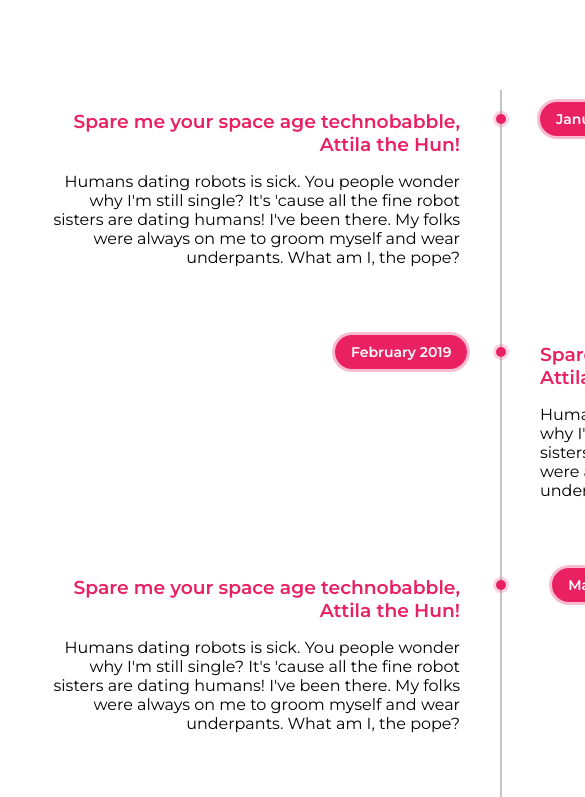
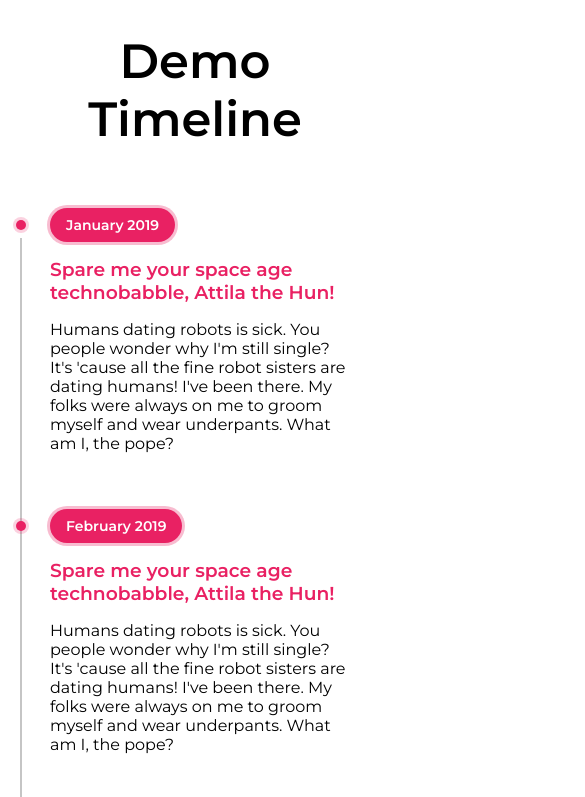
Before and after one commit to romainwidmer/Demo-HTML-CSS-JS, a plain HTML site: page Timeline-design/01-Vertical-timeline-design/index.html in a window 390 px wide. Shown: the top 797 px of the page, 585 px wide, since content can reach past the window. Drawn offline with Linux system fonts and the light colour scheme.

Commit message:
feat: responsive

```diff
--- a/Timeline-design/01-Vertical-timeline-design/index.html
+++ b/Timeline-design/01-Vertical-timeline-design/index.html
@@ -8,6 +8,7 @@
     <title>Vertical Timeline Design</title>
 </head>
 <body>
+    <h1>Demo Timeline</h1>
 
     <div class="timeline">
         <ul>
--- a/Timeline-design/01-Vertical-timeline-design/style.css
+++ b/Timeline-design/01-Vertical-timeline-design/style.css
@@ -4,6 +4,11 @@ body {
     margin: 0;
     padding: 0;
     font-family: 'Montserrat', sans-serif;
+}
+
+h1 {
+    text-align: center;
+    font-size: 5em;
 }
 
 .timeline {
@@ -112,3 +117,48 @@ body {
 .timeline ul li:nth-child(even) .time {
     left: -165px;
 }
+
+
+@media(max-width: 1000px) {
+    .timeline {
+        width: 100%;
+    }
+}
+
+
+@media(max-width: 767px) {
+    h1 {
+        font-size: 3em;
+        padding: 0 20px;
+    }
+
+    .timeline {
+        width: 100%;
+        padding-bottom: 0;
+    }
+
+    .timeline:before {
+        left: 20px;
+    }
+
+    .timeline ul li:nth-child(odd),
+    .timeline ul li:nth-child(even) {
+        width: 100%;
+        text-align: left;
+        padding-left: 50px;
+        padding-bottom: 50px;
+    }
+
+    .timeline ul li:nth-child(odd):before,
+    .timeline ul li:nth-child(even):before {
+        top: -18px;
+        left: 16px;
+    }
+
+    .timeline ul li:nth-child(odd) .time,
+    .timeline ul li:nth-child(even) .time {
+        top: -30px;
+        left: 50px;
+        right: inherit;
+    }
+}
```
